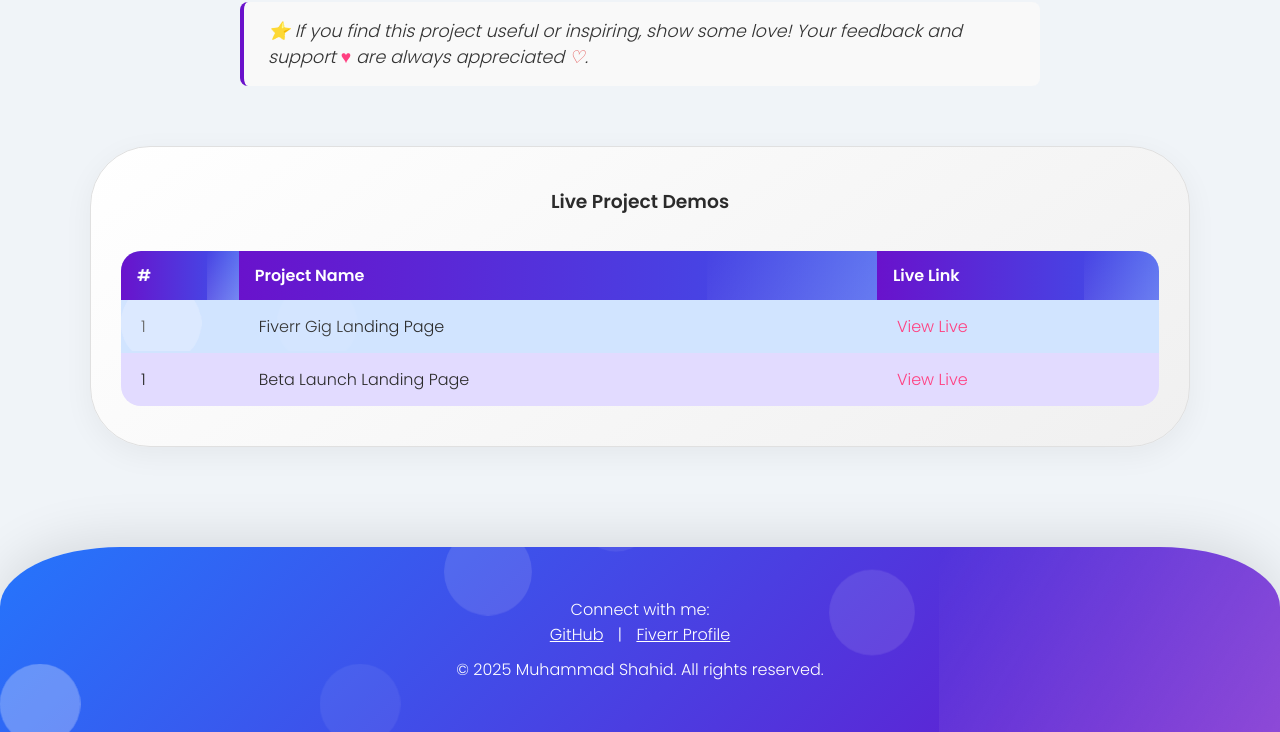
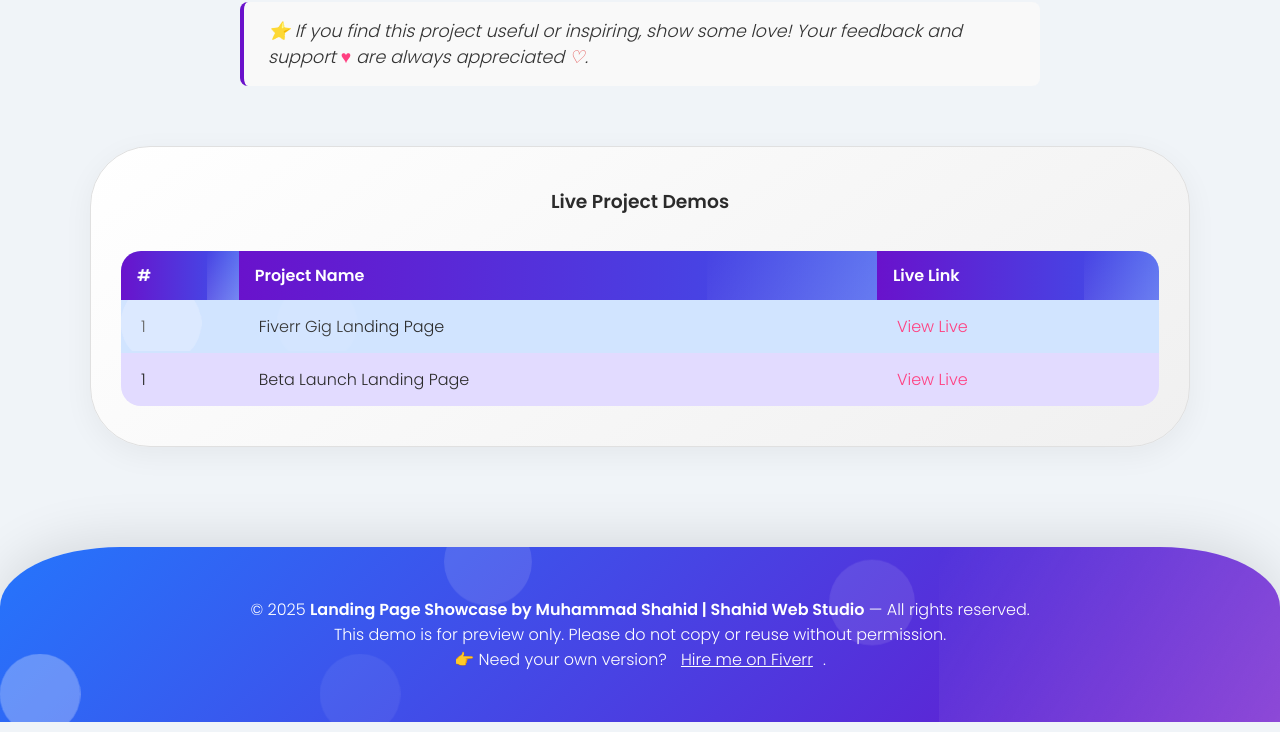
Before and after one commit to ShahidAnjana/landing-page-showcase, a plain HTML site: page index.html in a window 1280 px wide. Shown: the part 432-1164 px from the top of the page. Drawn offline with Linux system fonts and the light colour scheme.

Commit message:
Update index.html

```diff
--- a/index.html
+++ b/index.html
@@ -92,11 +92,11 @@
 
   <!-- 🧭 Footer -->
   <div class="footer">
-    <p>Connect with me:</p>
-    <a href="https://github.com/shahidanjana" target="_blank">GitHub</a> |
-<!-- 🌐 Fiverr Profile Link -->
-    <a href="https://www.fiverr.com/shahidthedev" target="_blank">Fiverr Profile</a>
-    <p style="margin-top: 10px;">&copy; 2025 Muhammad Shahid. All rights reserved.</p>
+    <footer>
+  © 2025 <strong>Landing Page Showcase by Muhammad Shahid | Shahid Web Studio</strong> — All rights reserved.<br>
+  This demo is for preview only. Please do not copy or reuse without permission.<br>
+  👉 Need your own version? <a href="https://www.fiverr.com/s/38qNQ6A" target="_blank">Hire me on Fiverr</a>.
+</footer>
     <div class="footer-bubbles">
   <span></span>
   <span></span>
```
